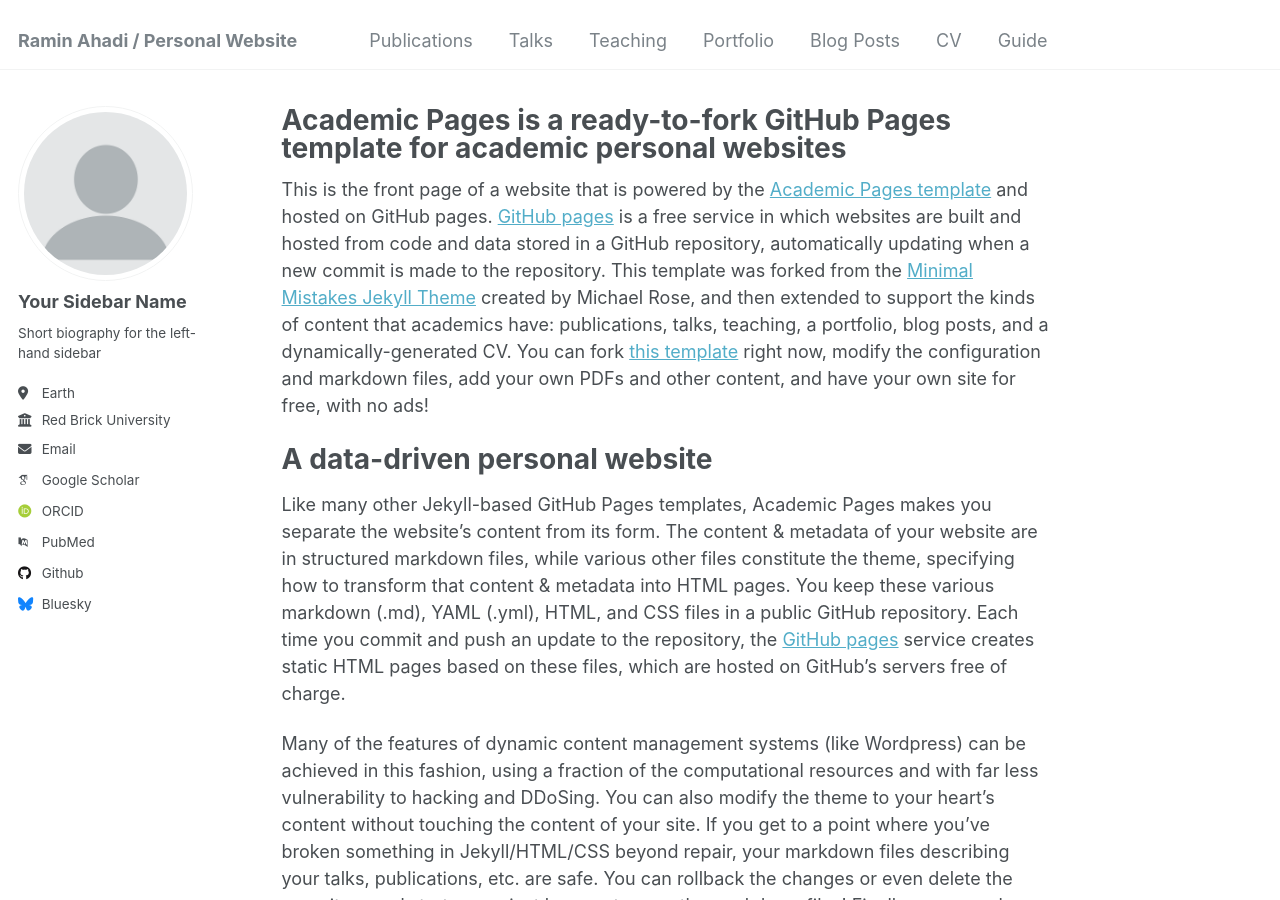
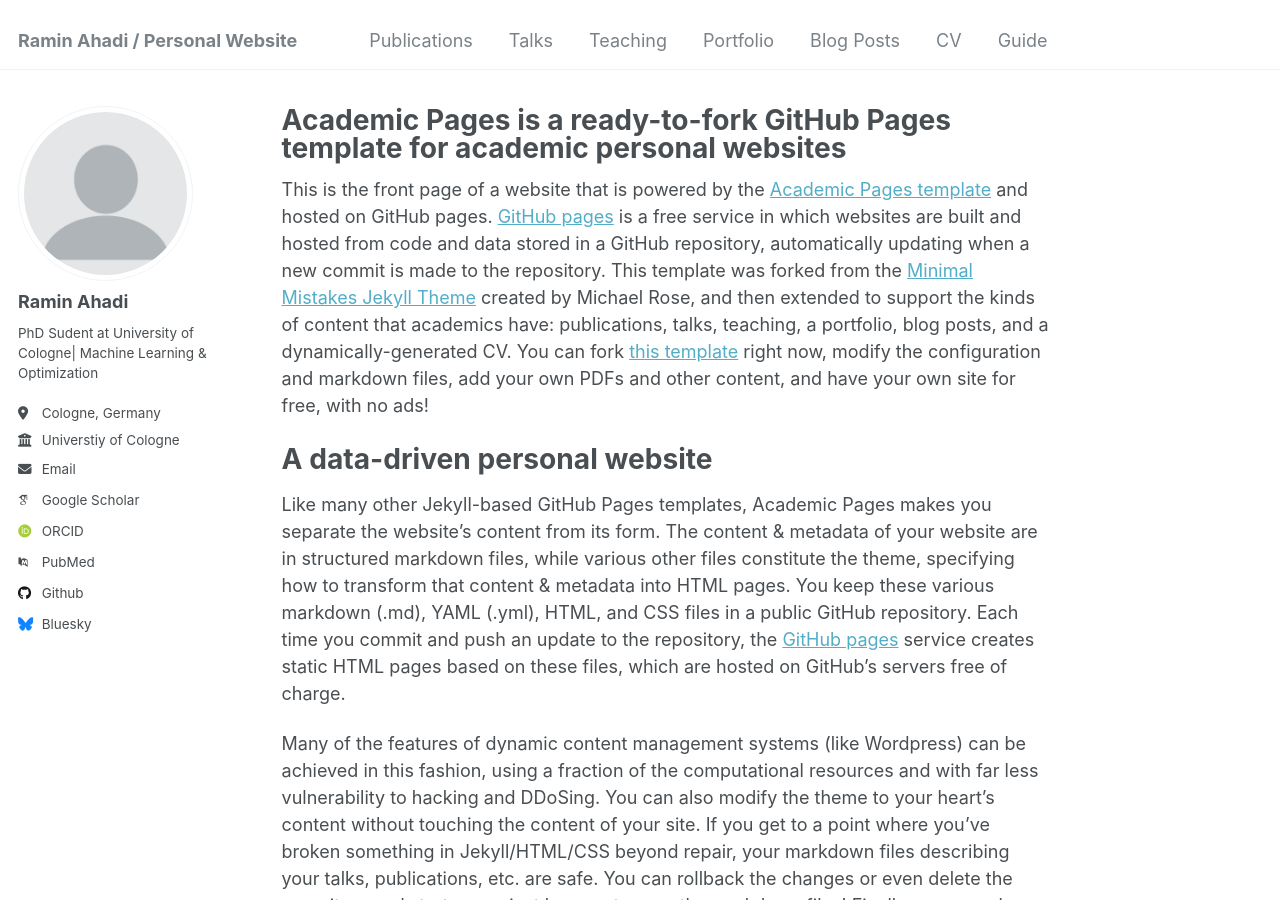
Before and after one commit to rahadi94/rahadi94.github.io, a Jekyll site: the page built from _pages/about.md, in a window 1280 px wide and 900 px high. Built offline with Jekyll 4.4.1, drawn with Linux system fonts in a browser that asks for light colours; some web fonts are replaced.

Commit message:
Update _config.yml

```diff
--- a/_config.yml
+++ b/_config.yml
@@ -22,13 +22,13 @@
 author:
   # Biographic information
   avatar           : "profile.png"
-  name             : "Your Sidebar Name"
+  name             : "Ramin Ahadi"
   pronouns         : # example: "she/her"
-  bio              : "Short biography for the left-hand sidebar"
-  location         : "Earth"
-  employer         : "Red Brick University"
+  bio              : "PhD Sudent at University of Cologne| Machine Learning & Optimization"
+  location         : "Cologne, Germany"
+  employer         : "Universtiy of Cologne"
   uri              : # URL
-  email            : "none@example.org"
+  email            : "ramin.ahadi1994@gmail.com"
 
   # Academic websites
   arxiv            : # URL - Update with the correct link to your profile
```
